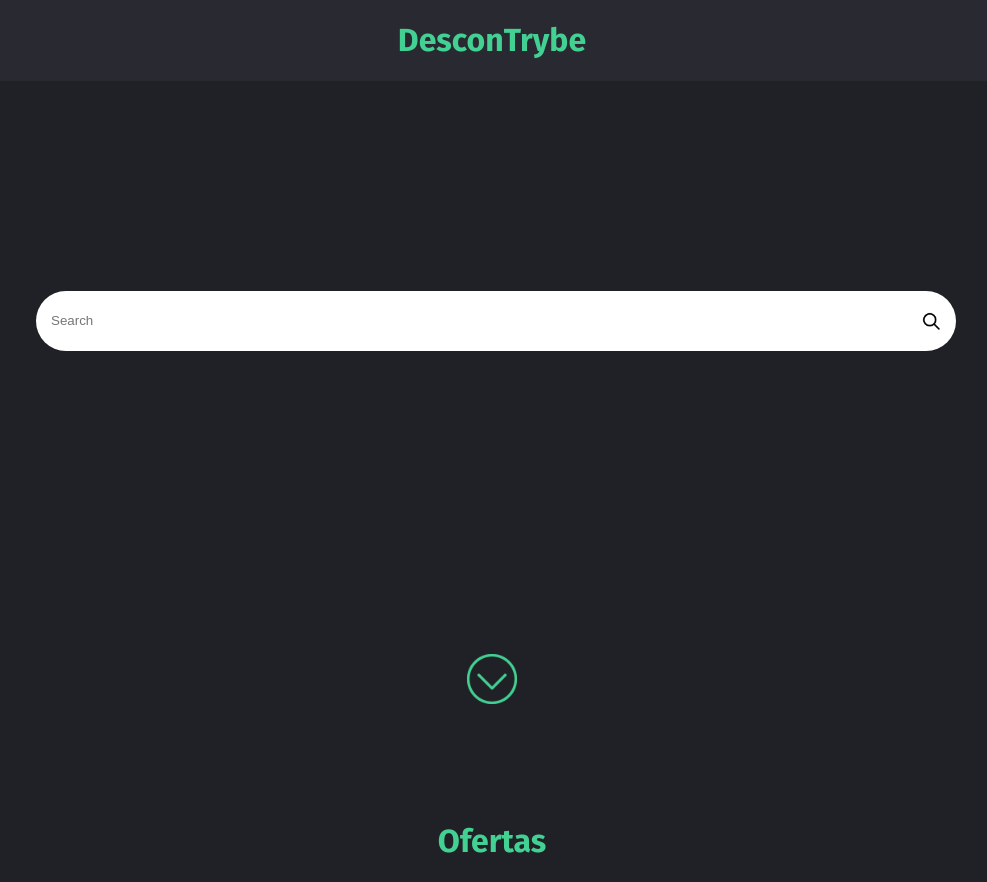
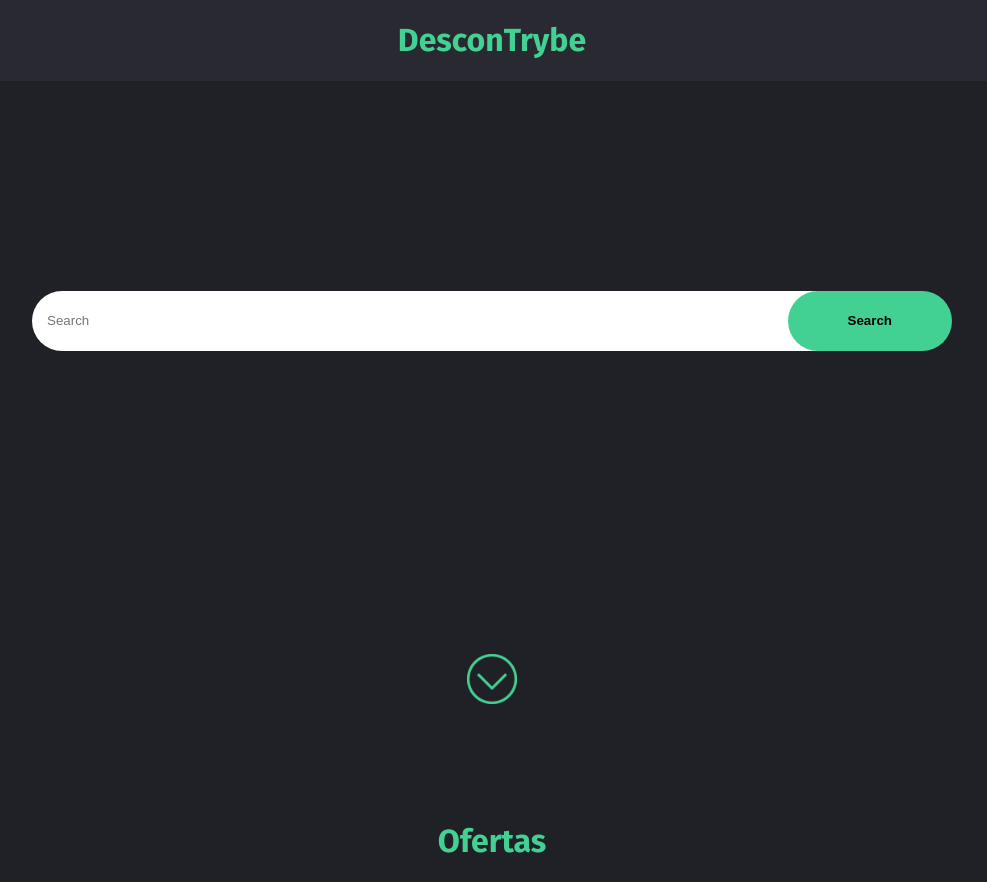
Before and after one commit to NicolasDimitri/DesconTrybe, a website: page homepage/index.html in a window 1280 px wide. Shown: the whole page, without its empty margins (148-1135 px from the left). Drawn offline with Linux system fonts and the light colour scheme; no server answers.

Commit message:
Estiliza o botao de search

```diff
--- a/homepage/css/homepage.css
+++ b/homepage/css/homepage.css
@@ -49,11 +49,19 @@ header {
 }
 
 .search-button {
-  background: transparent;
+  background-color: #42d193;
   border: none;
   outline: none;
-  margin-left: -40px;
-  margin-top: 5px;
+  padding: 0 60px;
+  margin-left: -85px;
+  border-radius: 100px;
+  cursor: pointer;
+  font-weight: 900;
+}
+
+.search-button:hover {
+  transition: 0.5s;
+  background-color: #cc9292;
 }
 
 .search-button img {
--- a/homepage/index.html
+++ b/homepage/index.html
@@ -25,9 +25,7 @@
         <section class="search">
           <form action="/" method="GET" class="form">
             <input type="search" placeholder="Search" class="search-field" />
-            <button type="submit" class="search-button">
-              <img src="images/search.png" />
-            </button>
+            <button type="submit" class="search-button">Search</button>
           </form>
         </section>
 
```
